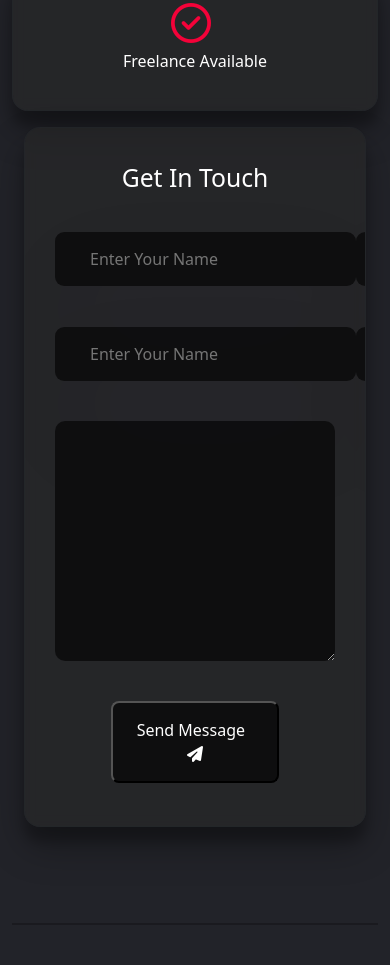
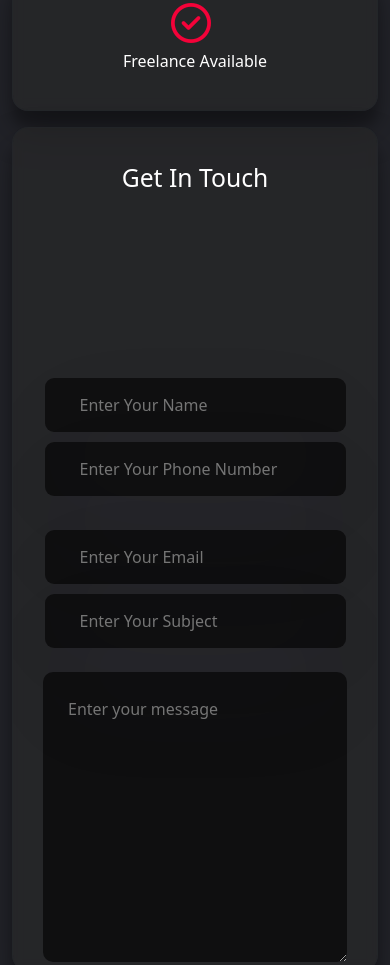
Before and after one commit to Nanigudimetla1234/portfolio, a plain HTML site: page index.html in a window 390 px wide. Shown: the part 7033-7998 px from the top of the page. Drawn offline with nearby package versions, Linux system fonts and the light colour scheme.

Commit message:
Updated in contact

```diff
--- a/index.html
+++ b/index.html
@@ -327,27 +327,27 @@
 
                     </div>
                 </div>
-                <div class="col-lg-6 col-md-11">
+                <div class="col-lg-6 col-md-11 formback">
                     <div class="formbackground">
                         <center>
-                            <h2>Get In Touch</h2>
+                            <h2 class="contacthead">Get In Touch</h2>
                         </center>
                         <form action="">
                             <div
                                 style="display: flex;flex-direction: column;align-items: space-around;justify-content: space-around;height:70vh;">
-                                <div class="my-4" style="display:flex;justify-content: space-around;">
+                                <div class="my-4" style="display:flex;justify-content: space-around;flex-wrap: wrap;">
                                     <input type="text" class="input" placeholder="Enter Your Name">
                                     <input type="text" class="input" placeholder="Enter Your Phone Number">
 
                                 </div>
 
-                                <div class="seconrow" style="display:flex;justify-content: space-around;">
-                                    <input type="text" class="input" placeholder="Enter Your Name">
-                                    <input type="text" class="input" placeholder="Enter Your Phone Number">
+                                <div class="seconrow" style="display:flex;justify-content: space-around;flex-wrap: wrap;">
+                                    <input type="text" class="input" placeholder="Enter Your Email">
+                                    <input type="text" class="input" placeholder="Enter Your Subject">
 
                                 </div>
                                 <div class="thirdrow my-4" style="display:flex;justify-content: center">
-                                    <textarea name="" id="" cols="50" rows="10" class="textarea"></textarea>
+                                    <textarea name="" id="" cols="50" rows="10" class="textarea" placeholder="Enter your message" style="padding: 25px;"></textarea>
 
                                 </div>
                                 <div>
--- a/style.css
+++ b/style.css
@@ -376,11 +376,17 @@ body {
   .contact {
     height: auto;
   }
-
+  .formback{
+    padding: 0!important;
+  }
+  .input{
+    margin-top: 10px;
+  }
   .centering {
     display: block;
     margin: auto;
   }
+
 }
 .addressElement {
   background: rgba(40, 40, 41, 0.6);
@@ -431,13 +437,24 @@ body {
 }
 
 .consubmit {
-  width: 60%;
+  width: 50%;
   display: block;
   margin: auto;
   padding: 15px 20px;
   background-color: rgba(0, 0, 0, 0.6);
   color: white;
   border-radius: 8px;
+}
+
+@media only screen and (max-width: 760px) {
+   .consubmit{
+    width: 70%;
+    margin-bottom: 17vh;
+    border:none;
+  }
+   .contacthead{
+    margin-bottom: 18vh;
+  }
 }
 .addresicon {
   font-size: 2.5rem;
```
